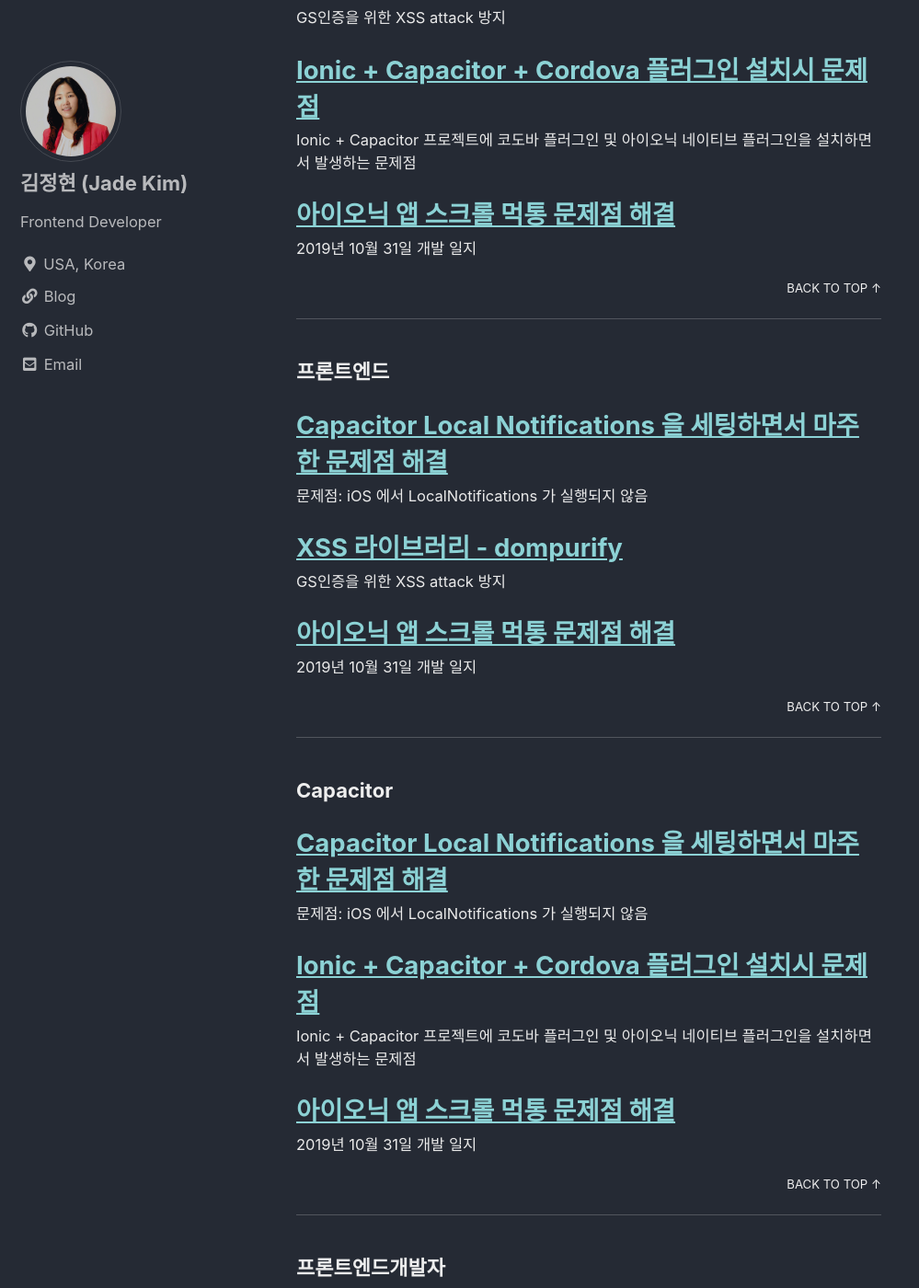
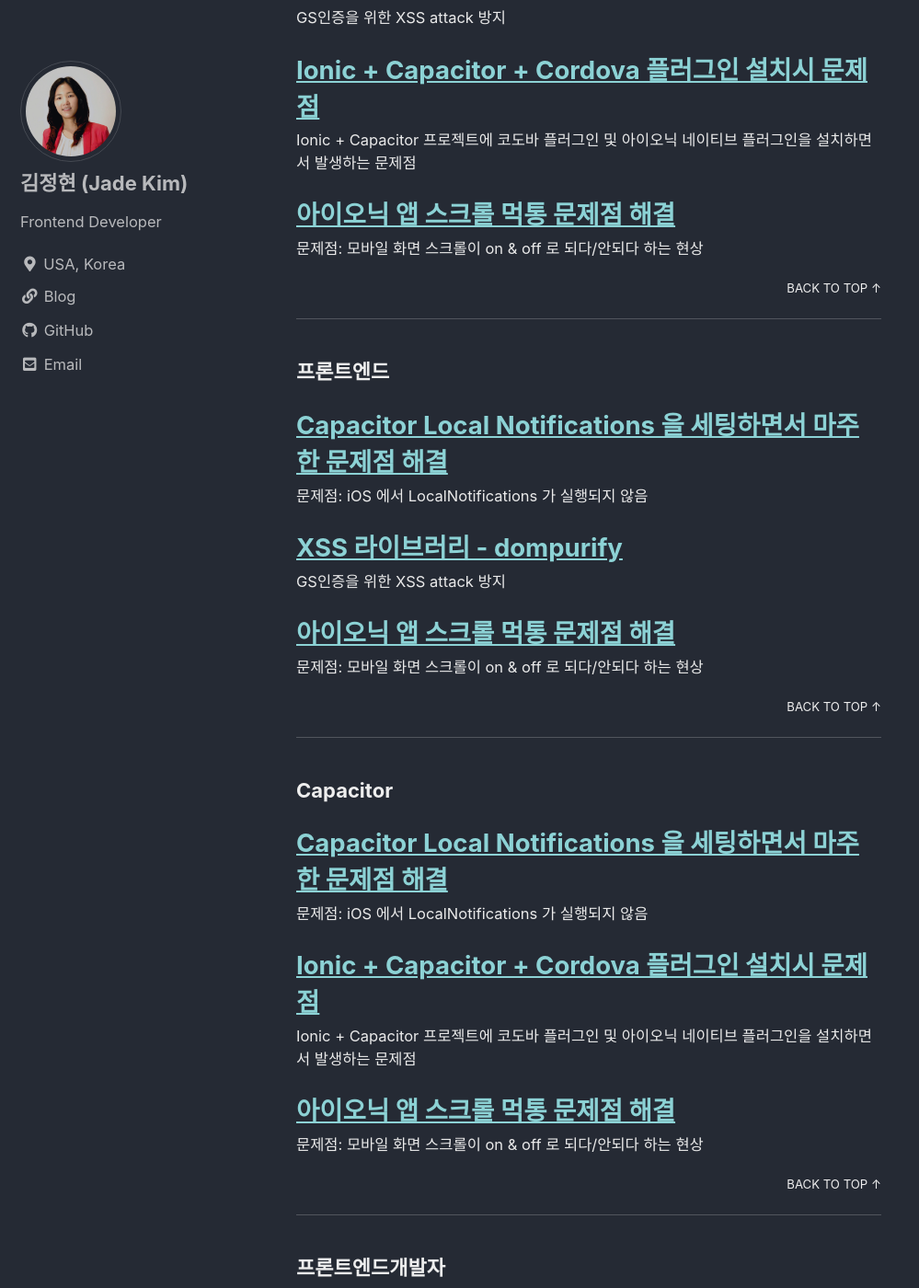
Before and after one commit to trevino-kim/github.io, a Jekyll site: the page built from _pages/tag-archive.md, in a window 1280 px wide and 1400 px high, scrolled down 1335 px. Shown: the whole window at 92% size, without its empty margins (0-999 px from the left). Built offline with Jekyll 4.4.1, drawn with Linux system fonts in a browser that asks for light colours; cached includes are drawn as plain includes; some of the changed text lies outside the part shown.

Commit message:
Update 2019-10-31-Capacitor-Keyboard-Scroll-Errors.md

```diff
--- a/_posts/2019-10-31-Capacitor-Keyboard-Scroll-Errors.md
+++ b/_posts/2019-10-31-Capacitor-Keyboard-Scroll-Errors.md
@@ -1,7 +1,9 @@
 ---
 title: "아이오닉 앱 스크롤 먹통 문제점 해결"
+excerpt: "문제점: 모바일 화면 스크롤이 on & off 로 되다/안되다 하는 현상"
 header:
   image: /assets/images/2019-10-31.png
+  teaser: /assets/images/2019-10-31.jpg
 categories:
     - Hybrid-App
 tags:
```
